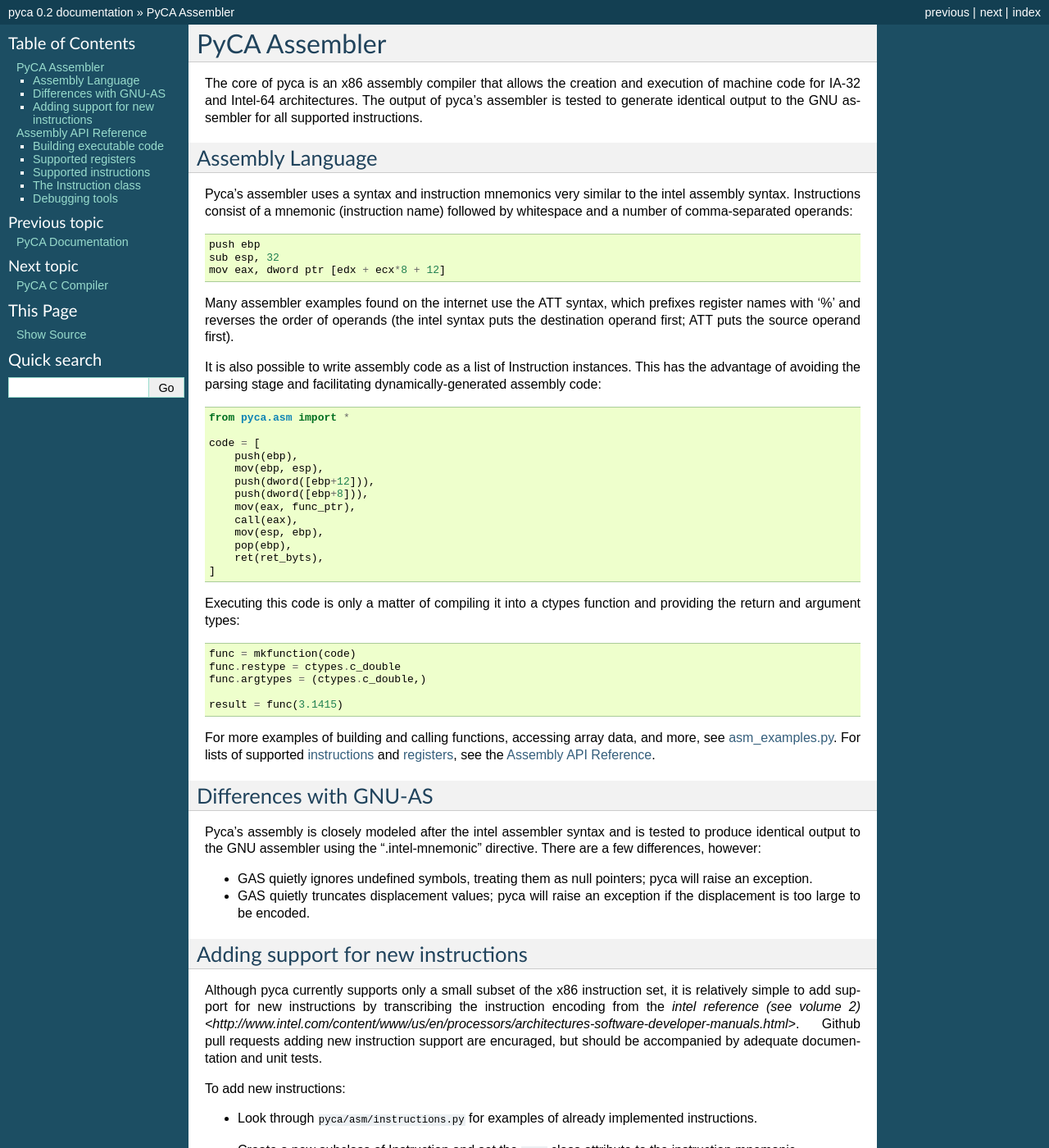
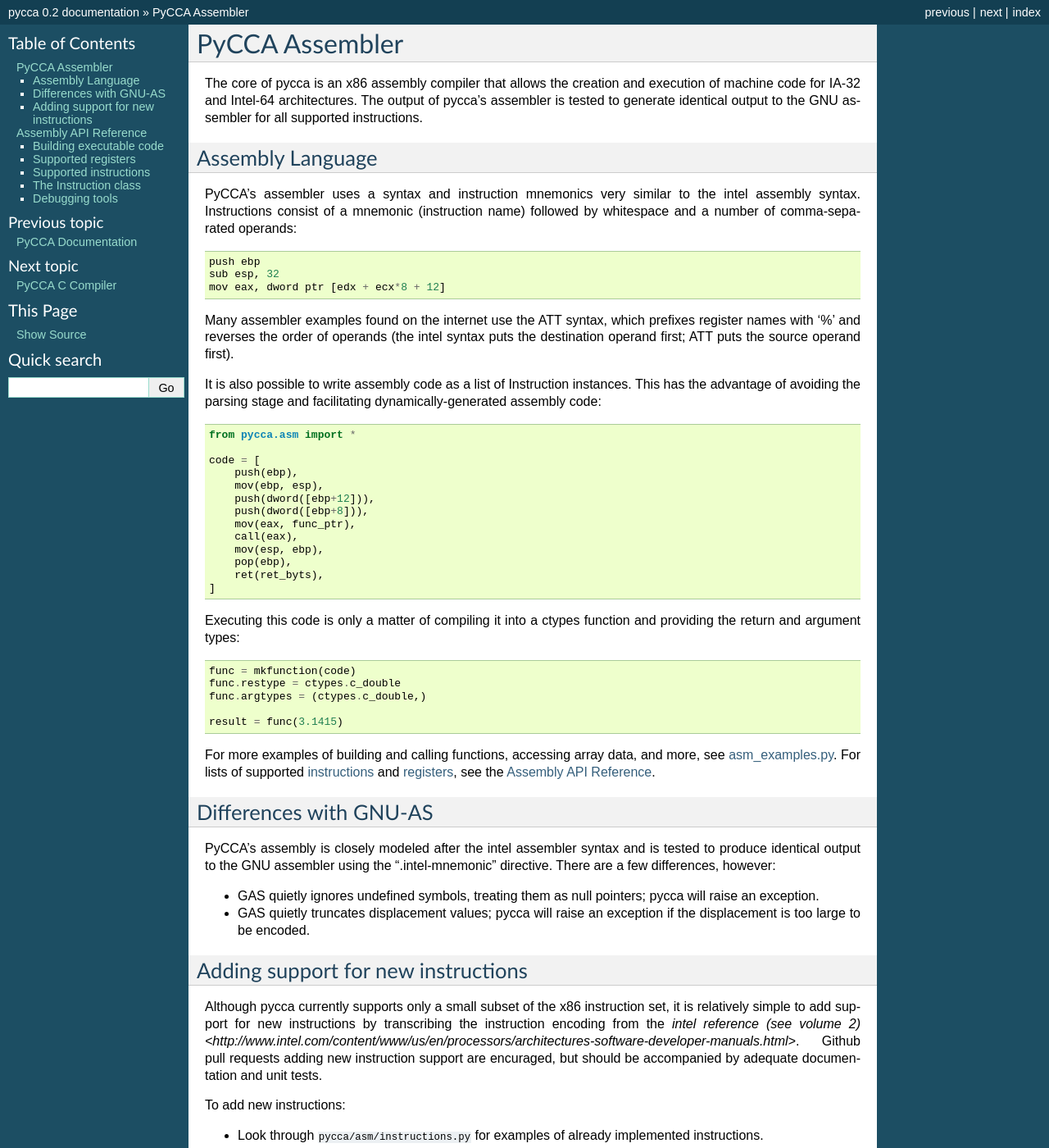
Before and after one commit to campagnola/pycca, a Sphinx documentation site: the page built from docs/asm.rst, in a window 1280 px wide and 1400 px high. Shown: the whole window at 82% size. Built offline with Sphinx 7.4.7, drawn with Linux system fonts in a browser that asks for light colours; some of the changed text lies outside the part shown.

Commit message:
Renamed to pycca

```diff
--- a/asm_examples.py
+++ b/asm_examples.py
@@ -6,7 +6,7 @@
     import array
     HAVE_NUMPY = False
 
-from pyca.asm import *
+from pycca.asm import *
 
 try:
     import faulthandler
--- a/cc_examples.py
+++ b/cc_examples.py
@@ -1,6 +1,6 @@
 # -*- coding: utf-8 -*-
 import numpy as np
-from pyca.cc import CCode, Function, Assign, Return
+from pycca.cc import CCode, Function, Assign, Return
 
 code = CCode([
     Function('int', 'add_one', [('int', 'x')], [
--- a/docs/asm.rst
+++ b/docs/asm.rst
@@ -1,17 +1,17 @@
-PyCA Assembler
+PyCCA Assembler
 ==============
 
 
-The core of pyca is an x86 assembly compiler that allows the creation and
+The core of pycca is an x86 assembly compiler that allows the creation and
 execution of machine code for IA-32 and Intel-64 architectures. The output
-of pyca's assembler is tested to generate identical output to the GNU
+of pycca's assembler is tested to generate identical output to the GNU
 assembler for all supported instructions.
 
 
 Assembly Language
 -----------------
 
-Pyca's assembler uses a syntax and instruction mnemonics very similar to the
+PyCCA's assembler uses a syntax and instruction mnemonics very similar to the
 intel assembly syntax. Instructions consist of a mnemonic (instruction name)
 followed by whitespace and a number of comma-separated operands::
 
@@ -27,7 +27,7 @@
 This has the advantage of avoiding the parsing stage and facilitating
 dynamically-generated assembly code::
 
-    from pyca.asm import *
+    from pycca.asm import *
 
     code = [
         push(ebp),
@@ -51,7 +51,7 @@
     result = func(3.1415)
 
 For more examples of building and calling functions, accessing array data, and
-more, see `asm_examples.py <https://github.com/lcampagn/pyca/blob/master/asm_examples.py>`_.
+more, see `asm_examples.py <https://github.com/lcampagn/pycca/blob/master/asm_examples.py>`_.
 For lists of supported :ref:`instructions <instructions>` and
 :ref:`registers <registers>`, see the :ref:`asm_api_ref`.
 
@@ -59,20 +59,20 @@
 Differences with GNU-AS
 -----------------------
 
-Pyca's assembly is closely modeled after the intel assembler syntax and is
+PyCCA's assembly is closely modeled after the intel assembler syntax and is
 tested to produce identical output to the GNU assembler using the
 ".intel-mnemonic" directive. There are a few differences, however:
 
 * GAS quietly ignores undefined symbols, treating them as null pointers;
-  pyca will raise an exception.
-* GAS quietly truncates displacement values; pyca will raise an exception if
+  pycca will raise an exception.
+* GAS quietly truncates displacement values; pycca will raise an exception if
   the displacement is too large to be encoded.
 
 
 Adding support for new instructions
 -----------------------------------
 
-Although pyca currently supports only a small subset of the x86 instruction
+Although pycca currently supports only a small subset of the x86 instruction
 set, it is relatively simple to add support for new instructions by
 transcribing the instruction encoding from the `intel reference (see volume 2)
 <http://www.intel.com/content/www/us/en/processors/architectures-software-developer-manuals.html>`.
@@ -81,7 +81,7 @@
 
 To add new instructions:
 
-* Look through ``pyca/asm/instructions.py`` for examples of already implemented
+* Look through ``pycca/asm/instructions.py`` for examples of already implemented
   instructions.
 * Create a new subclass of Instruction and set the ``name`` class attribute to
   the instruction mnemonic.
@@ -106,10 +106,10 @@
   verbatim from the reference, but again this representation is not always
   consistent (in fact some instructions lack an operand encoding table
   altogether).
-* Add a new test function to ``pyca/asm/test_asm.py``, using other instructions
+* Add a new test function to ``pycca/asm/test_asm.py``, using other instructions
   as examples. Each mode in the ``modes`` attribute should be tested at least
   once.
-* For debugging, make use of tools in ``pyca.asm.util``, especially the
+* For debugging, make use of tools in ``pycca.asm.util``, especially the
   ``compare``, ``as_code``, and ``phexbin`` functions.
 
 Note that advanced CPU extensions such as SSE2 and AVX are not yet supported.
@@ -124,21 +124,21 @@
 Building executable code
 ------------------------
 
-.. autofunction:: pyca.asm.mkfunction
+.. autofunction:: pycca.asm.mkfunction
 
-.. autoclass:: pyca.asm.CodePage
+.. autoclass:: pycca.asm.CodePage
     :members:
 
 For more examples of building and calling functions, accessing array data, and
-more, see `asm_examples.py <https://github.com/lcampagn/pyca/blob/master/asm_examples.py>`_.
+more, see `asm_examples.py <https://github.com/lcampagn/pycca/blob/master/asm_examples.py>`_.
 
 .. _registers:
 
 Supported registers
 -------------------
 
-All registers may be accessed as attributes of the ``pyca.asm`` or
-``pyca.asm.register`` modules.
+All registers may be accessed as attributes of the ``pycca.asm`` or
+``pycca.asm.register`` modules.
 
 +-------+---------------+--------------------------------+-----------------+
 |arch   |   32 / 64     |       64 only                  |     32/64       |
@@ -162,7 +162,7 @@
 |       |bh  |di  |edi  |rdi  |r15b  |r15w  |r15d  |r15  |st(0)|mm7  |xmm7 |
 +-------+----+----+-----+-----+------+------+------+-----+-----+-----+-----+
 
-.. automodule:: pyca.asm.register
+.. automodule:: pycca.asm.register
     :members:
 
 
@@ -171,22 +171,22 @@
 Supported instructions
 ----------------------
 
-.. automodule:: pyca.asm.instructions
+.. automodule:: pycca.asm.instructions
     :members:
 
 
 The Instruction class
 --------------------------
 
-.. autoclass:: pyca.asm.Instruction
+.. autoclass:: pycca.asm.Instruction
     :members:
 
 
 Debugging tools
 ---------------
 
-.. autofunction:: pyca.asm.util.compare
+.. autofunction:: pycca.asm.util.compare
 
-.. autofunction:: pyca.asm.util.as_code
+.. autofunction:: pycca.asm.util.as_code
 
-.. autofunction:: pyca.asm.util.phexbin
+.. autofunction:: pycca.asm.util.phexbin
--- a/docs/cc.rst
+++ b/docs/cc.rst
@@ -1,6 +1,6 @@
-PyCA C Compiler
+PyCCA C Compiler
 ===============
 
-Pyca's C compiler is currently in very early development. See
+PyCCA's C compiler is currently in very early development. See
 ``cc_examples.py`` for examples of what is currently working (for some
 platforms).
--- a/docs/conf.py
+++ b/docs/conf.py
@@ -1,6 +1,6 @@
 # -*- coding: utf-8 -*-
 #
-# pyca documentation build configuration file, created by
+# pycca documentation build configuration file, created by
 # sphinx-quickstart on Sun Jan 18 19:38:04 2015.
 #
 # This file is execfile()d with the current directory set to its
@@ -48,7 +48,7 @@
 master_doc = 'index'
 
 # General information about the project.
-project = u'pyca'
+project = u'pycca'
 copyright = u'2015, Luke Campagnola'
 
 # The version info for the project you're documenting, acts as replacement for
@@ -181,7 +181,7 @@
 #html_file_suffix = None
 
 # Output file base name for HTML help builder.
-htmlhelp_basename = 'pycadoc'
+htmlhelp_basename = 'pyccadoc'
 
 
 # -- Options for LaTeX output ---------------------------------------------
@@ -201,7 +201,7 @@
 # (source start file, target name, title,
 #  author, documentclass [howto, manual, or own class]).
 latex_documents = [
-  ('index', 'pyca.tex', u'pyca Documentation',
+  ('index', 'pycca.tex', u'pycca Documentation',
    u'Luke Campagnola', 'manual'),
 ]
 
@@ -231,7 +231,7 @@
 # One entry per manual page. List of tuples
 # (source start file, name, description, authors, manual section).
 man_pages = [
-    ('index', 'pyca', u'pyca Documentation',
+    ('index', 'pycca', u'pycca Documentation',
      [u'Luke Campagnola'], 1)
 ]
 
@@ -245,8 +245,8 @@
 # (source start file, target name, title, author,
 #  dir menu entry, description, category)
 texinfo_documents = [
-  ('index', 'pyca', u'pyca Documentation',
-   u'Luke Campagnola', 'pyca', 'One line description of project.',
+  ('index', 'pycca', u'pycca Documentation',
+   u'Luke Campagnola', 'pycca', 'One line description of project.',
    'Miscellaneous'),
 ]
 
```
Also changed, not shown: README.md (+4 -4 lines), docs/index.rst (+6 -6 lines), setup.py (+10 -10 lines), 8 other files.
